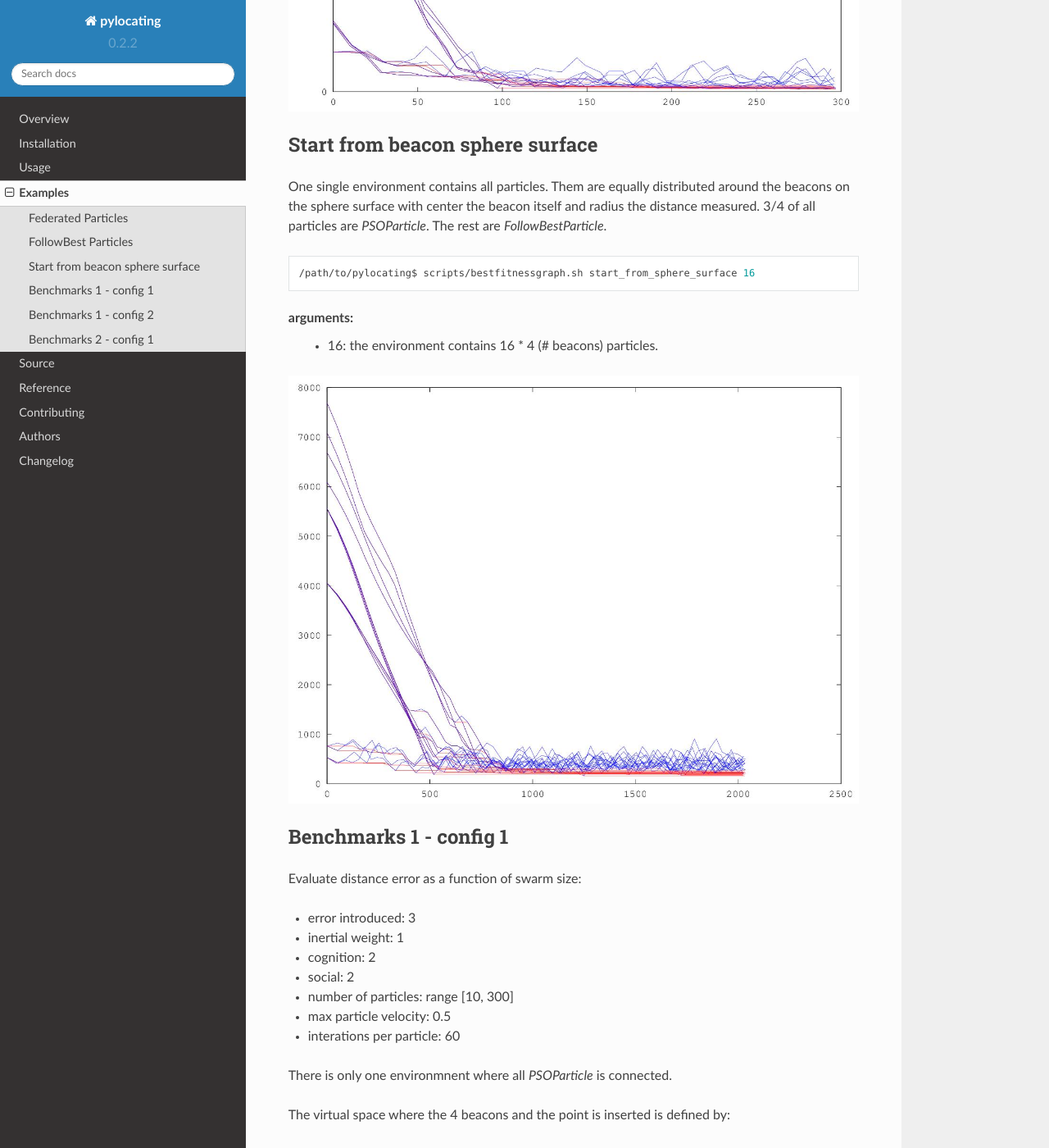
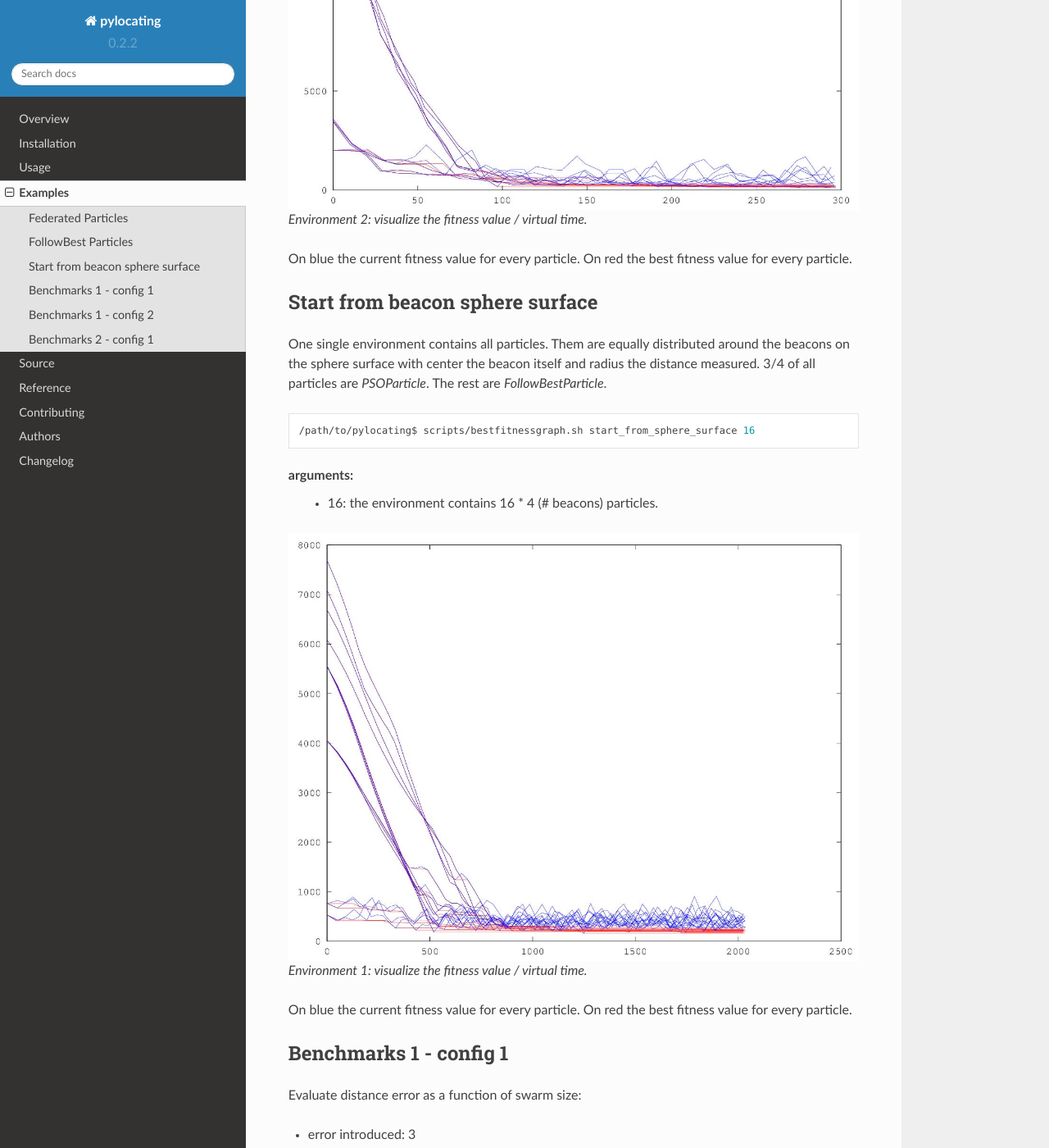
Before and after one commit to hachreak/pylocating, a Sphinx documentation site: the page built from docs/examples.rst, in a window 1280 px wide and 1400 px high, scrolled down 2925 px. Shown: the whole window at 82% size. Built offline with Sphinx 7.4.7 and the Read the Docs theme 2.0.0, drawn with Linux system fonts in a browser that asks for light colours; some of the changed text lies outside the part shown.

Commit message:
docs: image description addition
Signed-off-by: Leonardo Rossi <leonardo.rossi@studenti.unipr.it>

```diff
--- a/docs/examples.rst
+++ b/docs/examples.rst
@@ -20,8 +20,16 @@ arguments:
   - 20: the first environment contains 20 particles
   - 10: the second environment contains 10 particles
 
-.. image:: examples/example_federated_particles_1.jpg
-.. image:: examples/example_federated_particles_2.jpg
+.. figure:: examples/example_federated_particles_1.jpg
+
+  Environment 1: visualize the fitness value / virtual time.
+
+.. figure:: examples/example_federated_particles_2.jpg
+
+  Environment 2: visualize the fitness value / virtual time.
+
+On blue the current fitness value for every particle.
+On red the best fitness value for every particle.
 
 
 FollowBest Particles
@@ -43,8 +51,16 @@ arguments:
   - 20: the first environment contains 20 particles
   - 10: the second environment contains 10 particles
 
-.. image:: examples/example_followbest_particles_1.jpg
-.. image:: examples/example_followbest_particles_2.jpg
+.. figure:: examples/example_followbest_particles_1.jpg
+
+  Environment 1: visualize the fitness value / virtual time.
+
+.. figure:: examples/example_followbest_particles_2.jpg
+
+  Environment 2: visualize the fitness value / virtual time.
+
+On blue the current fitness value for every particle.
+On red the best fitness value for every particle.
 
 
 Start from beacon sphere surface
@@ -62,7 +78,12 @@ center the beacon itself and radius the distance measured.
 arguments:
   - 16: the environment contains 16 * 4 (# beacons) particles.
 
-.. image:: examples/example_start_from_sphere_surface_1.jpg
+.. figure:: examples/example_start_from_sphere_surface_1.jpg
+
+  Environment 1: visualize the fitness value / virtual time.
+
+On blue the current fitness value for every particle.
+On red the best fitness value for every particle.
 
 
 Benchmarks 1 - config 1
@@ -78,7 +99,7 @@ Evaluate distance error as a function of swarm size:
 - max particle velocity: 0.5
 - interations per particle: 60
 
-There is only one environmnent where all `PSOParticle` is connected.
+There is only one environment where all `PSOParticle` is connected.
 
 The virtual space where the 4 beacons and the point is inserted is defined by:
 
@@ -97,7 +118,9 @@ The benchmark is executed 100 times:
 
 At the end of execution, you can see `/tmp/benchmark_1.config1.jpg` file generated.
 
-.. image:: examples/benchmark_1.config1.jpg
+.. figure:: examples/benchmark_1.config1.jpg
+
+  Environment 1: visualize the error / number of particles.
 
 
 Benchmarks 1 - config 2
@@ -113,7 +136,7 @@ Evaluate distance error as a function of social parameter:
 - max particle velocity: 5
 - interations per particle: 60
 
-There is only one environmnent where all `PSOParticle` is connected.
+There is only one environment where all `PSOParticle` is connected.
 
 The virtual space where the 4 beacons and the point is inserted is defined by:
 
@@ -132,8 +155,9 @@ The benchmark is executed 100 times:
 
 At the end of execution, you can see `/tmp/benchmark_1.config2.jpg` file generated.
 
-.. image:: examples/benchmark_1.config2.jpg
+.. figure:: examples/benchmark_1.config2.jpg
 
+  Environment 1: visualize the error / social coefficient.
 
 Benchmarks 2 - config 1
 -----------------------
@@ -171,6 +195,9 @@ The benchmark is executed 100 times:
   examples/benchmark_2.config1.sh 100
 
 
-At the end of execution, you can see `/tmp/benchmark_2.config1.jpg` file generated.
+At the end of execution, you can see `/tmp/benchmark_2.config1.jpg` file
+generated.
 
-.. image:: examples/benchmark_2.config1.jpg
+.. figure:: examples/benchmark_2.config1.jpg
+
+  Environment 2: visualize error / number of FollowBestParticle particles.
```
